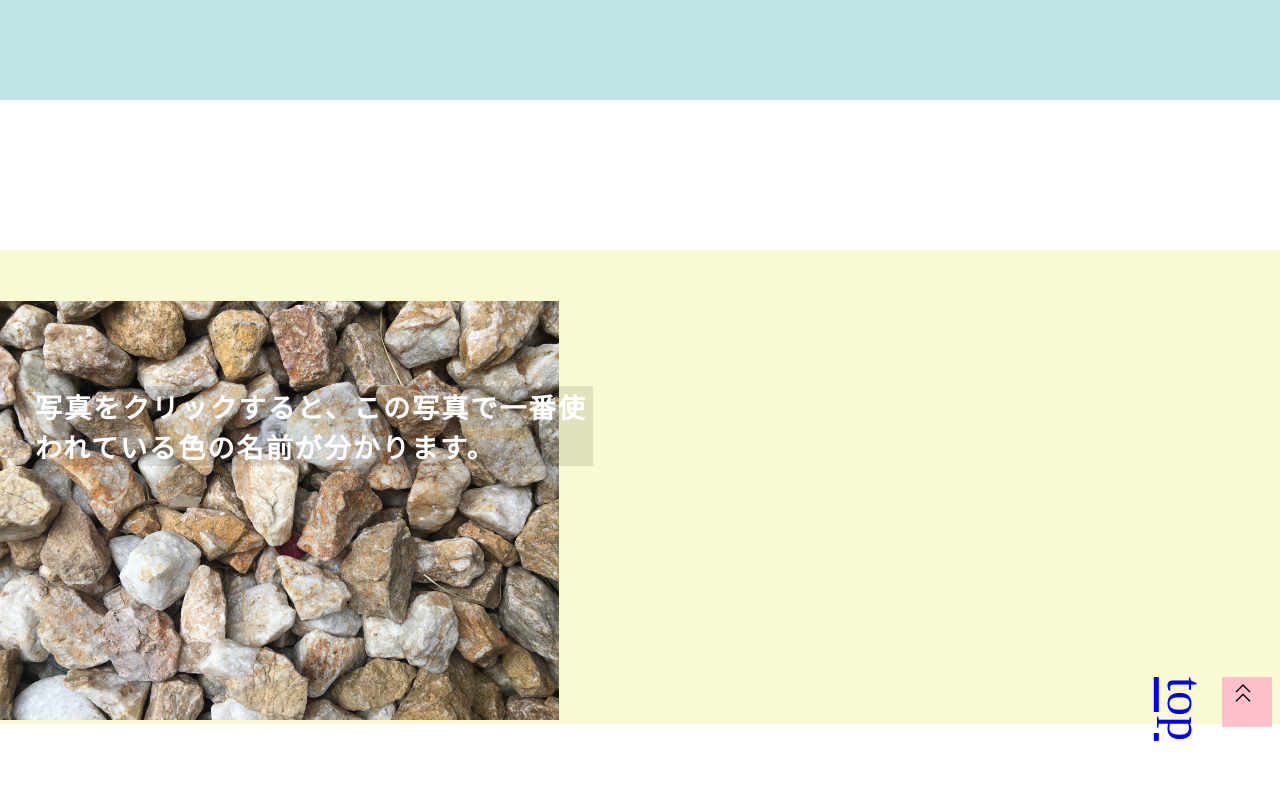
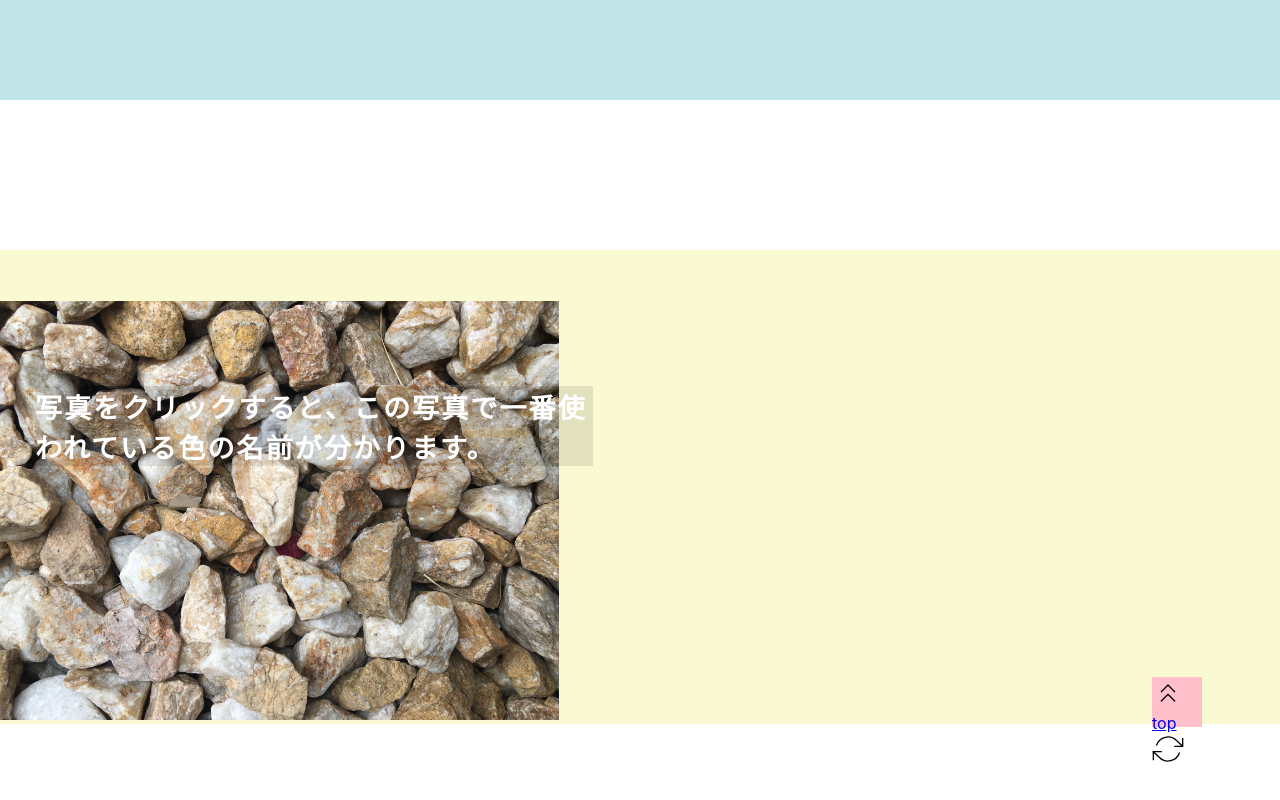
Before and after one commit to miomaeshima/name-of-colors, a React (Create React App) app in the folder client/: page / in a window 1280 px wide. Shown: the part 820-1620 px from the top of the page. Built offline with nearby package versions, Linux system fonts and the light colour scheme; what colorthief would draw is missing.

Commit message:
edited refresh in NavLink.js

```diff
--- a/client/src/components/Demo/Demo.css
+++ b/client/src/components/Demo/Demo.css
@@ -1,10 +1,10 @@
 #demoContainer {
+  position: relative;
   margin-top: 150px;
   display: flex;
   flex-direction: row;
-  background: lightgoldenrodyellow;
+}
 
-}
 #photoContainer {
   margin-top: 4vw;
   position: relative;
@@ -47,10 +47,12 @@
   position: relative;
 }
 
-#upButtonContainer {
+#linkContainer {
   position: absolute;
   top: 90%;
   left: 90%;
+  display: flex;
+  flex-direction: column;
   width: 50px;
   height: 50px;
   background: pink;
--- a/client/src/components/Demo/Demo.js
+++ b/client/src/components/Demo/Demo.js
@@ -1,36 +1,43 @@
-import { useState, Fragment } from "react";
+import React, { useState, Fragment } from "react";
 import beigestones from "../images/beigestones.jpg";
 import { getRgb, getRgbOfImg } from "../utility.js";
-import { ChevronsUp, RefreshCw } from "react-feather";
-import {LinkToTop, Refresh} from "../NavLinks/NavLinks.js"
+import { LinkToTop, Refresh } from "../NavLinks/NavLinks.js";
 import "./Demo.css";
 
 const Demo = () => {
-  const [color, setColor] = useState({});
+  const [colorData, setColorData] = useState({});
+  const [demoColor, setDemoColor] = useState("lightgoldenrodyellow");
 
   const getColor = async (e) => {
     let data = await getRgb(e);
-    setColor(data);
+    setColorData(data);
+    setDemoColor(`rgb(${data.r}, ${data.g}, ${data.b})`);
   };
 
   const getDemoColor = async (e) => {
     let realTarget = e.target.previousElementSibling;
     let data = await getRgbOfImg(realTarget);
-    setColor(data);
+    setColorData(data);
+    setDemoColor(`rgb(${data.r}, ${data.g}, ${data.b})`);
   };
-    let fontColor;
-    if ((color.r * 299 + color.g * 587 + color.b * 114) / 1000 < 128){
-      fontColor={color:"white"};
-    } else {
-      fontColor={color:"black"};
-    }
 
+  const refresh = () => {
+    setDemoColor("lightgoldenrodyellow");
+    setColorData({});
+  };
+
+  let fontColor;
+  if ((colorData.r * 299 + colorData.g * 587 + colorData.b * 114) / 1000 < 128) {
+    fontColor = { color: "white" };
+  } else {
+    fontColor = { color: "black" };
+  }
 
   return (
     <Fragment>
       <div
         id="demoContainer"
-        style={{ background: `rgb(${color.r}, ${color.g}, ${color.b})` }}
+        style={{ background: demoColor }}
       >
         <div id="photoContainer">
           <img
@@ -39,7 +46,7 @@ const Demo = () => {
             onClick={getColor}
             src={beigestones}
           />
-          {Object.keys(color).length === 0 ? (
+          {Object.keys(colorData).length === 0 ? (
             <div id="demoText" onClick={getDemoColor}>
               写真をクリックすると、この写真で一番使われている色の名前が分かります。
             </div>
@@ -47,12 +54,12 @@ const Demo = () => {
             <div></div>
           )}
         </div>
-        <div
-          id="demoNameBox"
-          style={fontColor}
-        >
-          {color.name}
-        <LinkToTop fontColor={fontColor}/>
+        <div id="demoNameBox" style={fontColor}>
+          {colorData.name}
+        </div>
+        <div id="linkContainer">
+          <LinkToTop fontColor={fontColor} />
+          <Refresh fontColor={fontColor} onClick={() => refresh()} />
         </div>
       </div>
     </Fragment>
--- a/client/src/components/NavLinks/NavLinks.js
+++ b/client/src/components/NavLinks/NavLinks.js
@@ -4,13 +4,14 @@ import {ChevronsUp, RefreshCw } from "react-feather";
 const LinkToTop = (fontColor) => {
 
     return (
-        <div id="upButtonContainer">
+        <div id="linkToTop">
         <ChevronsUp
           size={32}
           strokeWidth={1}
-          style= {{fontColor}}
+          style= {fontColor}
+
         />
-        <a href="#home" class="invisibleAnchor">
+        <a href="#home" className="invisibleAnchor">
           top
         </a>
         {/* <a href="#top" className="returnButton"></a>  */}
@@ -18,14 +19,19 @@ const LinkToTop = (fontColor) => {
     )
 }
 
-const Refresh = (fontColor) => {
+const Refresh = ({fontColor, onClick}) => {
+
+
+
 
     return (
-        <div>
+        <div id="refresh">
             <RefreshCw
                 size={32}
                 strokeWidth={1}
-                sttke={{fontColor}}
+                style={fontColor}
+                onClick={onClick}
+
             />
         </div>
     )
```
